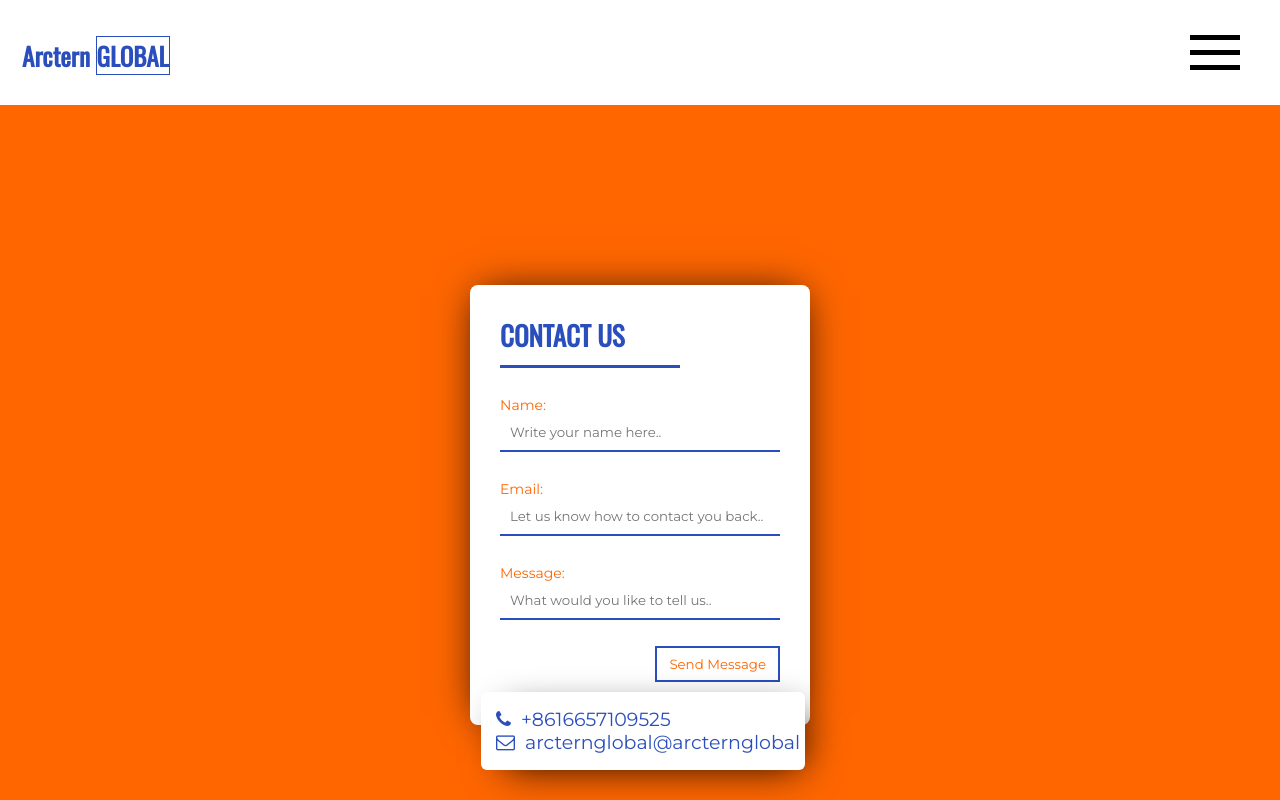
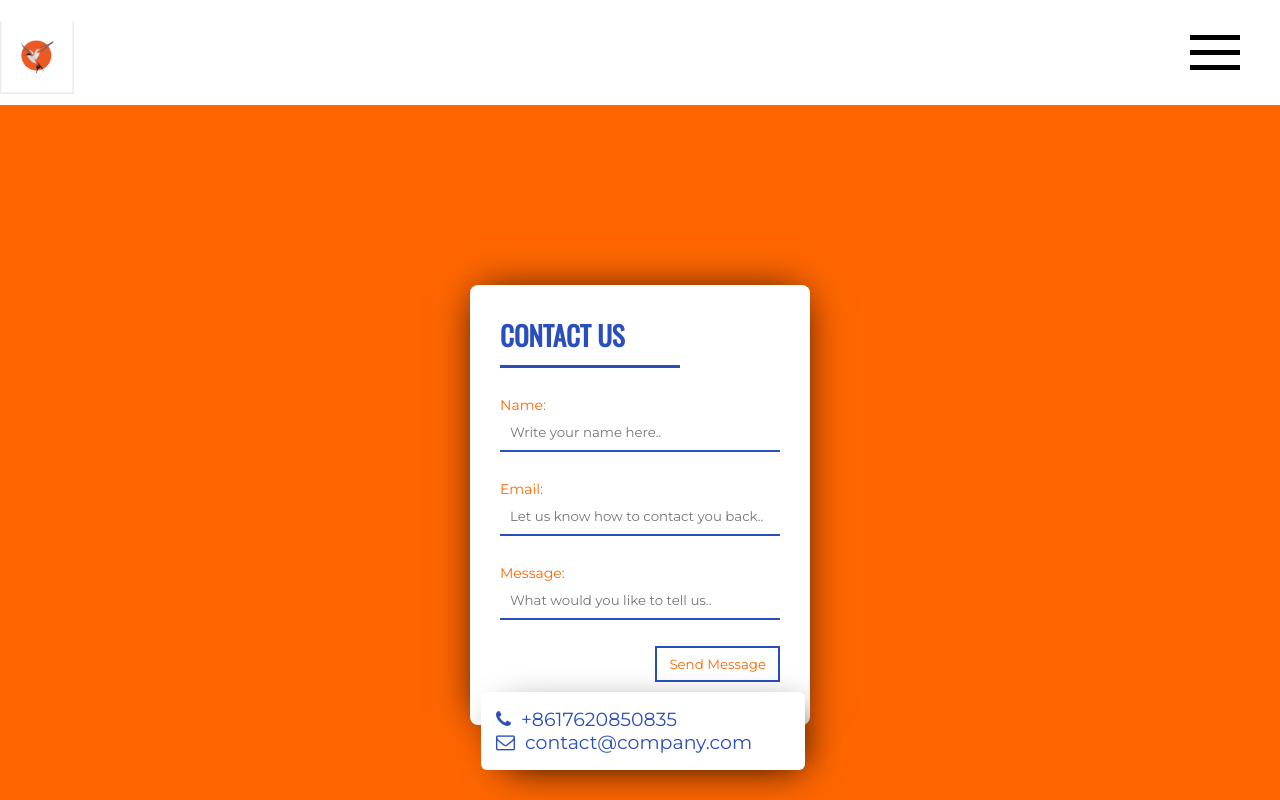
Before and after one commit to lordskyzw/acternGlobal, a plain HTML site: page contact.html in a window 1280 px wide. Shown: the top 800 px of the page. Drawn offline with nearby package versions, Linux system fonts and the light colour scheme.

Commit message:
Update contact.html

```diff
--- a/contact.html
+++ b/contact.html
@@ -3,9 +3,9 @@
   <meta charset="UTF-8">
   <meta name="viewport" content="width=device-width">
   <script src="https://cdnjs.cloudflare.com/ajax/libs/jquery/2.2.2/jquery.min.js"></script>
-    <link rel="stylesheet" href="https://cdnjs.cloudflare.com/ajax/libs/font-awesome/4.5.0/css/font-awesome.min.css">
-    <link href="https://fonts.googleapis.com/css2?family=Montserrat&family=Oswald&display=swap" rel="stylesheet">
-    <title>Contact Me</title>
+  <link rel="stylesheet" href="https://cdnjs.cloudflare.com/ajax/libs/font-awesome/4.5.0/css/font-awesome.min.css">
+  <link href="https://fonts.googleapis.com/css2?family=Montserrat&family=Oswald&display=swap" rel="stylesheet">
+  <title>Contact Me</title>
 <style>
   body{
     color: #FFD6D6;
@@ -18,16 +18,12 @@
     overflow-x: hidden;
     }
 
-    h1 a {
-            position: relative;
-            left: 15%;
-            top: 15px;
-            text-align: center;
-            color:#2a4ebc;
-            font-size: 25px;
-            text-decoration: none;
-            font-family: 'Oswald', sans-serif;
-        }
+  h1 a img{
+    height: auto;
+    width: auto;
+    max-height: 72px;
+    max-width: 250px;
+  }
 
         main {
             display: flex;
@@ -433,7 +429,7 @@ button:hover{
                 </div>
             </div>
 
-            <h1><a href="index.html">Arctern <span style="border: 1px solid ; text-transform: uppercase;">Global</span> </h1>
+            <h1><a href="index.html"><img src="image0.jpeg" class="fitz" alt=""></a> </h1>
         </nav>
 
     </main>
@@ -456,8 +452,8 @@ button:hover{
   <p type="Message:"><input name="content" placeholder="What would you like to tell us.."></input></p>
   <button name="submit">Send Message</button>
   <div class="jumbo">
-    <span class="fa fa-phone"><a href="tel:+8616657109525">+8616657109525</a></span>
-    <span class="fa fa-envelope-o"><a href="#mailto:arcternglobal@arcternglobal">arcternglobal@arcternglobal</a></span>
+    <span class="fa fa-phone"><a href="#">+8617620850835</a></span>
+    <span class="fa fa-envelope-o"><a href="#">contact@company.com</a></span>
   </div>
 </form>
 
@@ -489,18 +485,18 @@ button:hover{
         <ul>
             <div class="jay">Company</div>
             <li style="border-left:none">
-                <a href="About Us.php">About Arctern Global</a>
+                <a href="About Us.html">About Arctern Global</a>
             </li>
             <li>
-                <a href="Contact Us.php">Contact Us</a>
+                <a href="Contact Us.html">Contact Us</a>
             </li>
             <li>
-                <a href="index.php">Home</a>
+                <a href="index.html">Home</a>
             </li>
         </ul>
 
         <p class="jimbo">
-          <span style="font-weight:bold ;">Address : </span>2067 Malanga Tilco Road Zengeza, Harare Zimbabwe.
+          <span style="font-weight:bold ;">Address : </span> Harare Zimbabwe.
         </p>
 
 
```
